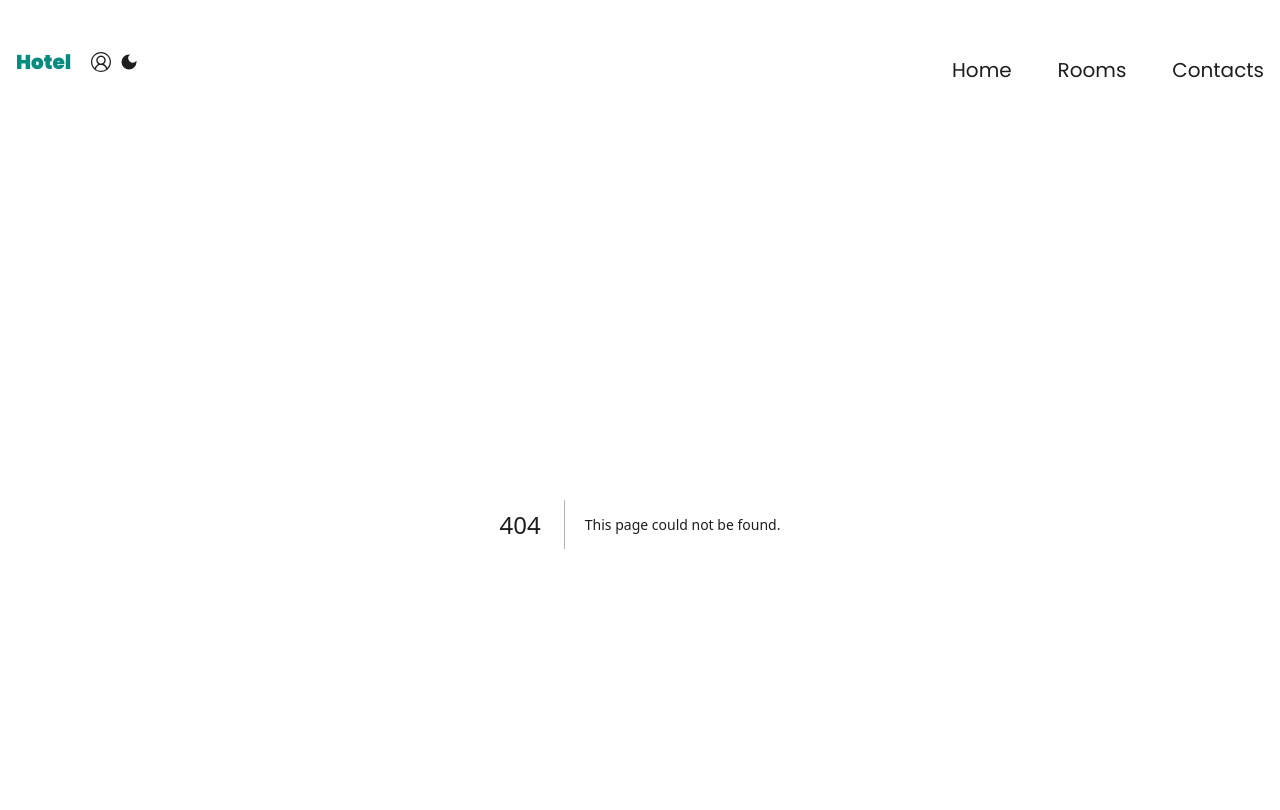
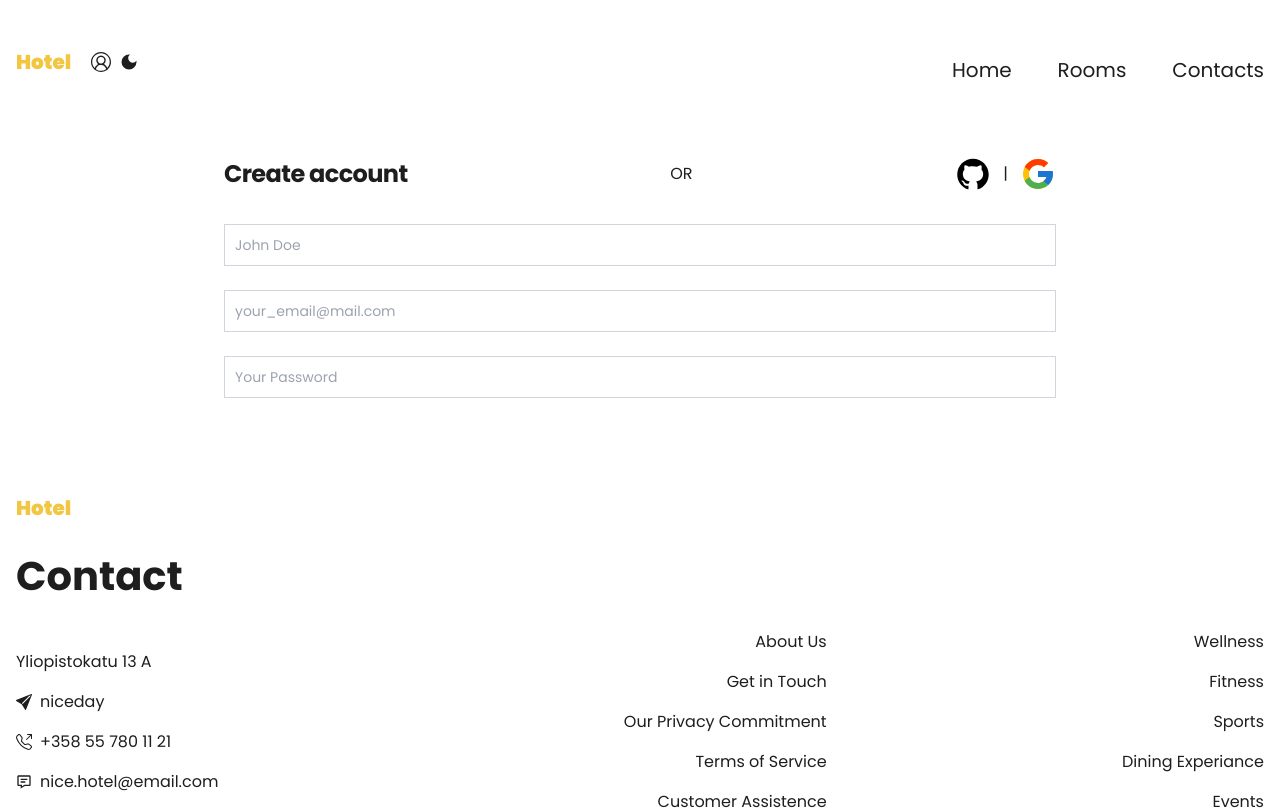
Before and after one commit to diana-sy/hotel-webpage, a Next.js app: page /auth in a window 1280 px wide. Before the commit this address had no page. Shown: the top 810 px of the page. Built offline with nearby package versions, Linux system fonts and the light colour scheme.

Commit message:
auth page created but not complited yet

```diff
--- /dev/null
+++ b/src/app/auth/page.tsx
@@ -0,0 +1,62 @@
+import {AiFillGithub} from "react-icons/ai";
+import {FcGoogle} from "react-icons/fc";
+
+const Auth = () => {
+
+const inputStyle ="border border-gray-300 sm:text-sm text-black rounded:lg block w-full p-2.5 focus:outline-none dark:shadow-[0_10px_15px_-3px_rgb(242,198,65)] "
+
+  return (
+<section className="container mx-auto">
+<div className="p-6 space-y-4 md:space-y-6 sm:p-8 w-80 md:w-[70%] mx-auto">
+
+<div className="flex mb-8 flex-col md:flex-row items-center justify-between">
+    <h1 className="text-xl font-bold leading-tight tracking-tight md:text-2xl cursor-pointer">
+        Create account
+        </h1>
+<p>
+    OR
+</p>
+<span className="inline-flex items-center">
+<AiFillGithub className="mr-3 text-4xl cursor-pointer text-black dark:text-white"/>
+|
+<FcGoogle className="ml-3 text-4xl cursor-pointer"/>
+</span>
+</div>
+
+<form className="space-y-4 md:space-y-6">
+    <input
+    type="text"
+    name="name"
+    id="name"
+    placeholder="John Doe"
+    required
+    className={inputStyle}
+    />
+
+    <input
+    type="email"
+    name="email"
+    id="email"
+    placeholder="your_email@mail.com"
+    required
+    className={inputStyle}
+    />
+
+    <input
+    type="password"
+    name="password"
+    id="password"
+    placeholder="Your Password"
+    required
+    minLength={6}
+    className={inputStyle}
+    />
+
+</form>
+
+</div>
+</section>
+  )
+}
+
+export default Auth
--- a/src/app/components/Footer/Footer.tsx
+++ b/src/app/components/Footer/Footer.tsx
@@ -6,13 +6,13 @@ import{BiMessageDetail} from "react-icons/bi";
   return (
     <footer className="mt-16 ">
         <div className="container mx-auto px-4">
-            <Link href={"/"} className="font-black text-xl text-tertiary-dark">
+            <Link href={"/"} className="font-black text-xl text-tertiary-light">
        Hotel
              </Link>
 
            <h4 className="font-semibold text-[40px] py-6">Contact</h4>
 
-           <div className="flex flex-wrap gap-16 items-center justify-between">
+           <div className="flex flex-wrap gap-16 items-center justify-between align-text-bottom">
            <div className="flex-1">
           <p> Yliopistokatu 13 A</p>
           <div className="flex items-center py-4">
@@ -38,16 +38,16 @@ import{BiMessageDetail} from "react-icons/bi";
            </div>
 
             <div className="flex-1 md:text-right">
-                <p className="pb-4"> Dining Experiance </p>
                 <p className="pb-4"> Wellness </p>
                 <p className="pb-4"> Fitness </p>
                 <p className="pb-4"> Sports </p>
+                <p className="pb-4"> Dining Experiance </p>
                 <p> Events</p>
             </div>
             </div>
             </div>
 
-        <div className="bg-tertiary-dark h-10 md:h-[70px] mt-16 w-full bottom-0 left-0"/>
+        <div className="bg-tertiary-light h-10 md:h-[70px] mt-16 w-full bottom-0 left-0"/>
 
     </footer>
   );
--- a/src/app/components/Header/Header.tsx
+++ b/src/app/components/Header/Header.tsx
@@ -13,7 +13,7 @@ const Header = () => {
   return (
    <header className="py-10 px-4 container mx-auto text-xl flex flex-wrap items-center justify-between md:flex-nowrap">
     <div className="flex items-center w-full md:2/3">
-<Link href={"/"} className="font-black text-tertiary-dark">
+<Link href={"/"} className="font-black text-tertiary-light">
     Hotel
 </Link>
 <ul className="flex items-center ml-5">
```
